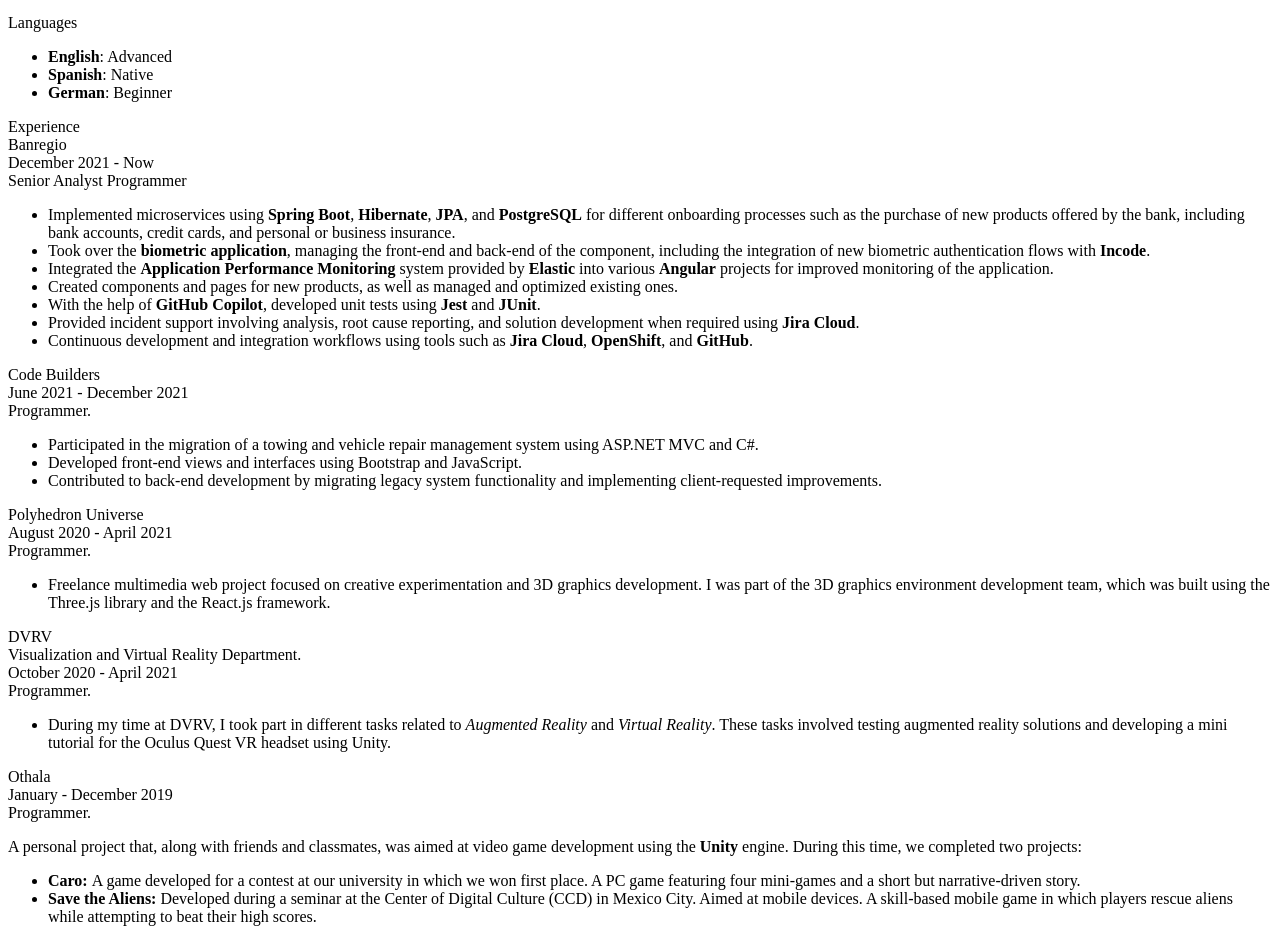
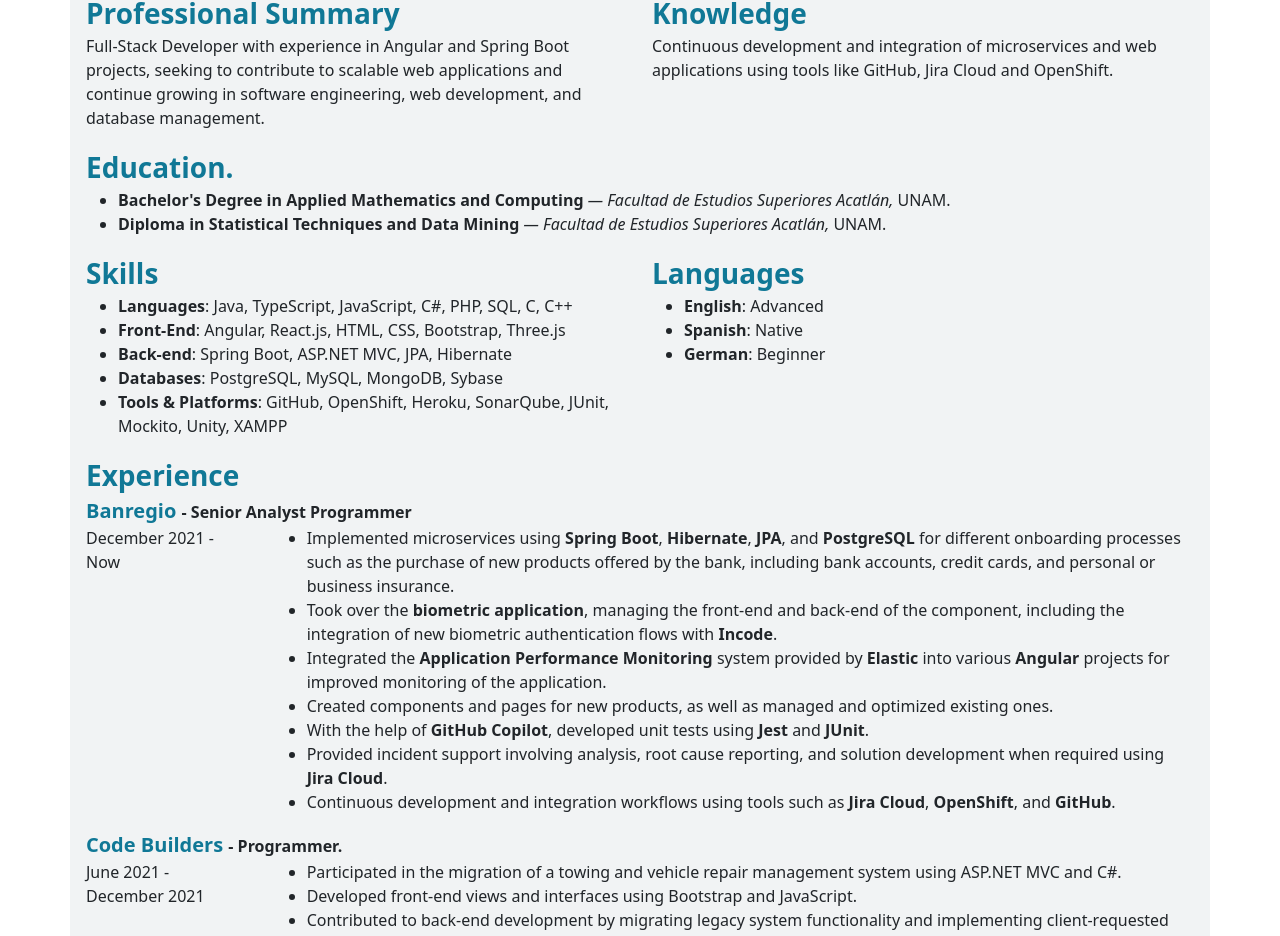
Before and after one commit to maumlz/maumlz.github.io, an Angular app: page /#/resume in a window 1280 px wide. Shown: the part 1860-2796 px from the top of the page. Built offline with nearby package versions, Linux system fonts and the light colour scheme.

Commit message:
se agregan librerias bootstrap y localize

```diff
--- a/angular.json
+++ b/angular.json
@@ -24,7 +24,8 @@
                 "input": "public"
               }
             ],
-            "styles": ["src/styles.css"]
+            "styles": ["src/styles.css"],
+            "polyfills": ["@angular/localize/init"]
           },
           "configurations": {
             "production": {
@@ -65,7 +66,10 @@
         "test": {
           "builder": "@angular/build:unit-test"
         }
-      }
+      },
+      "i18n": {
+        "sourceLocale": "en-US"
+       }
     }
   }
 }
--- /dev/null
+++ b/messages.json
@@ -0,0 +1,4 @@
+{
+  "locale": "en-US",
+  "translations": {}
+}
--- a/package.json
+++ b/package.json
@@ -19,6 +19,8 @@
     "@angular/forms": "^21.2.0",
     "@angular/platform-browser": "^21.2.0",
     "@angular/router": "^21.2.0",
+    "@popperjs/core": "^2.11.8",
+    "bootstrap": "^5.3.8",
     "rxjs": "~7.8.0",
     "tslib": "^2.3.0"
   },
@@ -26,6 +28,7 @@
     "@angular/build": "^21.2.13",
     "@angular/cli": "^21.2.13",
     "@angular/compiler-cli": "^21.2.0",
+    "@angular/localize": "^21.2.15",
     "jsdom": "^28.0.0",
     "prettier": "^3.8.1",
     "typescript": "~5.9.2",
--- a/src/app/app.css
+++ b/src/app/app.css
@@ -0,0 +1,7 @@
+* {
+    margin: 0;
+    padding: 0;
+    border: 0;
+    font-size: 14px;
+    vertical-align: baseline;
+}
--- a/src/app/pages/resume/resume.css
+++ b/src/app/pages/resume/resume.css
@@ -0,0 +1,188 @@
+.container {
+    background-color: var(--secondary-color);
+    color: var(--main-color);
+    padding: 1rem;
+}
+
+@media print {
+   * {
+        margin: 0;
+        padding: 0;
+        border: 0;
+        font-family: Avenir, Verdana, sans-serif;
+        font-size: 11pt;
+        text-align: justify;
+        box-sizing: border-box;
+    }
+
+    body{
+        margin: 0.2cm 0.75cm;
+        background-color: rgb(241, 243, 244);
+    }
+
+    img, canvas {
+        display: none;
+    }
+
+    #name {
+        font-size: 22pt;
+        font-weight: 900;
+    }
+
+    #sub-name{
+        font-size: 14pt;
+        font-style: italic;
+    }
+
+    #contact{
+        position: absolute;
+        right: 1cm;
+        top: 1%;
+        text-align: right;
+    }
+
+    #email {
+        color: #107896;
+        font-size: 10pt;
+        text-decoration: none;
+    }
+
+    .row{
+        display: flex;
+        flex-flow: row wrap;
+    }
+
+    #other .column, #about .column{
+        width: 50%;
+    }
+
+    .title1 {
+        font-weight: bold;
+        padding: 0.15cm 0.25cm;
+        border-bottom: solid 2px rgba(0, 0, 0, 0.308);
+    }
+
+    .content1 {
+        padding: 0.15cm 0.25cm;
+    }
+
+    .title2{
+        font-weight: bolder;
+        padding: 0.15cm 0.25cm;
+        text-align: center;
+        border-bottom: solid 2px rgba(0, 0, 0, 0.308);
+        min-width: 20%;
+    }
+
+    .content2 {
+        width: 100%;
+        padding: 0.15cm 0.25cm;
+    }
+
+    #experience .column,
+    #skills .column,
+    #edu .column {
+        max-width: 80%;
+    }
+
+    #experience .row {
+        margin-bottom: 0.25cm;
+    }
+
+    .exp-title {
+        font-weight: bolder;
+        width: 17.5%;
+        padding: 0.2cm;
+    }
+
+    .title3 {
+        text-align: center;
+    }
+
+    .content3 {
+        padding: 0.15cm 0.25cm;
+        line-height: 0.5cm;
+
+        ul {
+          list-style-position:inside !important;
+          list-style-type: disc !important;
+        }
+    }
+
+    .subtitle {
+        font-weight: bold;
+        padding: 0.15cm 0.25cm;
+    }
+
+    .date {
+        text-align: center;
+        font-size: 7pt;
+        font-weight: lighter;
+        font-style: italic;
+        margin-top: 0.2cm;
+        padding-left: 20%;
+        padding-right: 20%;
+    }
+
+    .skill-title{
+        width: 20%;
+    }
+
+    .skill-container {
+        width: 75%;
+        display: flex;
+        flex-flow: wrap;
+        justify-content: space-around;
+    }
+
+    .skill {
+        padding: 0.0cm 0.3cm 0.1cm .3cm;
+        margin: 0 0.1cm 0 0.1cm;
+        border-radius: 15px;
+        width: max-content;
+        height: max-content;
+        background-color:#107896;
+        color: white
+    }
+
+    .skill span {
+        font-size: 6.5pt;
+        background-color: red;
+        line-height: 0;
+    }
+
+    ul {
+        padding-left: 0.2cm;
+        list-style-position: inside;
+        list-style-type: none;
+    }
+
+    .content2 ul {
+        margin: 0;
+        padding: 0;
+        display: flex;
+        flex-flow: row wrap;
+    }
+
+    li {
+        font-size: 10pt;
+    }
+
+    li b {
+        font-size: 10pt;
+    }
+
+    #edu .content2 {
+        max-width: 80%;
+
+    }
+
+    .title1, .title2, .title3 {
+        color: rgb(16, 120, 150);
+    }
+
+    .abr {
+        font-size: 6pt;
+        text-align: center;
+    }
+}
--- a/src/app/pages/resume/resume.html
+++ b/src/app/pages/resume/resume.html
@@ -1,9 +1,14 @@
-<div>
+<div class="container">
+  <div class="row">
+    <!-- TODO: Implement bootstrap gutter -->
+    <div class="col">
+      <div class="row">
         <canvas></canvas>
-  <div>
+      </div>
+      <div class="row">
         <img src="/assets/me.jpg" alt="me" />
-    <div>Mauricio Meléndez</div>
-    <div>Software Developer</div>
+        <div class="name">Mauricio Meléndez</div>
+        <div class="sub-name">Software Developer</div>
         <div>
           <a href="mailto:mauricio_esteban@live.com">mauricio_esteban@live.com</a> <br />
           <a href="https://maumlz.github.io">maumlz.github.io</a> <br />
@@ -16,28 +21,42 @@
         </div>
       </div>
     </div>
+  </div>
 
-<div>
-  <div>
-    <div>Professional Summary</div>
-    <div>
-      Full-Stack Developer with experience in Angular and Spring Boot projects, seeking to
-      contribute to scalable web applications and continue growing in software engineering, web
-      development, and database management.
+  <div class="row">
+    <div class="col">
+      <div class="row">
+        <div class="col fs-3 fw-bold">
+          <span class="align-middle">Professional Summary</span>
+        </div>
+        <div class="col fs-3 fw-bold">
+          <span class="align-middle">Knowledge</span>
         </div>
       </div>
-  <div>
-    <div>Knowledge</div>
-    <div>
-      Continuous development and integration of microservices and web applications using tools like
-      GitHub, Jira Cloud and OpenShift.
+      <div class="row text-dark">
+        <div class="col">
+          <p>
+            Full-Stack Developer with experience in Angular and Spring Boot projects, seeking to
+            contribute to scalable web applications and continue growing in software engineering,
+            web development, and database management.
+          </p>
+        </div>
+        <div class="col">
+          <p>
+            Continuous development and integration of microservices and web applications using tools
+            like GitHub, Jira Cloud and OpenShift.
+          </p>
+        </div>
       </div>
     </div>
   </div>
 
-<div>
-  <div>Education.</div>
-  <div>
+  <div class="row">
+    <div class="col">
+      <div class="fs-3 fw-bold">
+        <span>Education.</span>
+      </div>
+      <div class="text-dark">
         <ul>
           <li>
             <b> Bachelor's Degree in Applied Mathematics and Computing </b>
@@ -52,11 +71,20 @@
         </ul>
       </div>
     </div>
+  </div>
 
-<div>
-  <div>
-    <div>Skills</div>
-    <div>
+  <div class="row">
+    <div class="col">
+      <div class="row">
+        <div class="col fs-3 fw-bold">
+          <span>Skills</span>
+        </div>
+        <div class="col fs-3 fw-bold">
+          <span>Languages</span>
+        </div>
+      </div>
+      <div class="row text-dark">
+        <div class="col">
           <ul>
             <li><b>Languages</b>: Java, TypeScript, JavaScript, C#, PHP, SQL, C, C++</li>
             <li><b>Front-End</b>: Angular, React.js, HTML, CSS, Bootstrap, Three.js</li>
@@ -68,10 +96,7 @@
             </li>
           </ul>
         </div>
-  </div>
-  <div>
-    <div>Languages</div>
-    <div>
+        <div class="col">
           <ul>
             <li><b>English</b>: Advanced</li>
             <li><b>Spanish</b>: Native</li>
@@ -80,18 +105,29 @@
         </div>
       </div>
     </div>
+  </div>
 
-<div>
-  <div>Experience</div>
-  <div>
-    <div>
-      <div>
-        <div>Banregio</div>
-        <div>December 2021 - Now</div>
+  <div class="row">
+    <div class="col">
+      <div class="row">
+        <div class="col">
+          <span class="fs-3 fw-bold">Experience</span>
         </div>
-      <div>
-        <div>Senior Analyst Programmer</div>
-        <div>
+      </div>
+
+      <div class="row fw-bold">
+        <div class="col">
+          <div class="fs-5">
+            Banregio <span class="fs-6 text-dark">- Senior Analyst Programmer</span>
+          </div>
+        </div>
+      </div>
+
+      <div class="row text-dark">
+        <div class="col-2">
+          <span class="fs-6">December 2021 - Now</span>
+        </div>
+        <div class="col">
           <ul>
             <li>
               Implemented microservices using <b>Spring Boot</b>, <b>Hibernate</b>, <b>JPA</b>, and
@@ -128,16 +164,18 @@
           </ul>
         </div>
       </div>
+
+      <div class="row fw-bold">
+        <div class="col">
+          <div class="fs-5">Code Builders <span class="fs-6 text-dark">- Programmer.</span></div>
+        </div>
       </div>
 
-    <div>
-      <div>
-        <div>Code Builders</div>
-        <div>June 2021 - December 2021</div>
+      <div class="row text-dark">
+        <div class="col-2">
+          <span class="fs-6">June 2021 - December 2021</span>
         </div>
-      <div>
-        <div>Programmer.</div>
-        <div>
+        <div class="col">
           <ul>
             <li>
               Participated in the migration of a towing and vehicle repair management system using
@@ -151,38 +189,21 @@
           </ul>
         </div>
       </div>
-    </div>
 
-    <div>
-      <div>
-        <div>Polyhedron Universe</div>
-        <div>August 2020 - April 2021</div>
-      </div>
-      <div>
-        <div>Programmer.</div>
-        <div>
-          <ul>
-            <li>
-              Freelance multimedia web project focused on creative experimentation and 3D graphics
-              development. I was part of the 3D graphics environment development team, which was
-              built using the Three.js library and the React.js framework.
-            </li>
-          </ul>
+      <div class="row fw-bold">
+        <div class="col">
+          <div class="fs-5">
+            Visualization and Virtual Reality Department.
+            <span class="fs-6 text-dark">- Programmer.</span>
           </div>
         </div>
       </div>
 
-    <div>
-      <div>
-        <div>
-          DVRV
-          <div>Visualization and Virtual Reality Department.</div>
+      <div class="row text-dark">
+        <div class="col-2">
+          <span class="fs-6"> October 2020 - April 2021 </span>
         </div>
-        <div>October 2020 - April 2021</div>
-      </div>
-      <div>
-        <div>Programmer.</div>
-        <div>
+        <div class="col">
           <ul>
             <li>
               During my time at DVRV, I took part in different tasks related to
@@ -193,16 +214,18 @@
           </ul>
         </div>
       </div>
+
+      <div class="row fw-bold">
+        <div class="col">
+          <div class="fs-5">Othala <span class="fs-6 text-dark">- Programmer.</span></div>
+        </div>
       </div>
 
-    <div>
-      <div>
-        <div>Othala</div>
-        <div>January - December 2019</div>
+      <div class="row text-dark">
+        <div class="col-2">
+          <span class="fs-6">January 2019 - September 2020</span>
         </div>
-      <div>
-        <div>Programmer.</div>
-        <div>
+        <div class="col">
           <p>
             A personal project that, along with friends and classmates, was aimed at video game
             development using the <b>Unity</b> engine. During this time, we completed two projects:
@@ -222,16 +245,39 @@
           </ul>
         </div>
       </div>
+
+      <div class="row fw-bold">
+        <div class="col">
+          <div class="fs-5">Freelance <span class="fs-6 text-dark">- Web Developer.</span></div>
+        </div>
       </div>
 
-    <div>
-      <div>
-        <div>Sistema Hera</div>
-        <div>August - December 2018</div>
+      <div class="row text-dark">
+        <div class="col-2">
+          <span class="fs-6">2018 - 2019</span>
         </div>
-      <div>
-        <div>Back-end / Database</div>
-        <div>
+        <div class="col">
+          <ul>
+            <li>
+              Developed a website for a local business using HTML, CSS, and JavaScript. The website
+              included features such as a contact form, an image gallery, and an embedded map for
+              location.
+            </li>
+          </ul>
+        </div>
+      </div>
+
+      <div class="row fw-bold">
+        <div class="col">
+          <div class="fs-5">Sistema Hera <span>-Back-end / Database</span></div>
+        </div>
+      </div>
+
+      <div class="row text-dark">
+        <div class="col-2">
+          <span class="fs-6">August - December 2018</span>
+        </div>
+        <div class="col">
           <ul>
             <li>
               Developed a web-based management system for a high school. I designed and built the
@@ -244,25 +290,20 @@
       </div>
     </div>
   </div>
-</div>
 
-<div>
-  <div>Others</div>
-  <div>
-    <div>
-      <div>Game Summit <span>November 2019</span></div>
-      <div>
-        I was a volunteer for the first major event related to game development in Spanish-speaking
-        countries. The event was organized by Mexican and Spanish studios sponsored by Unity and
-        Epic Games.
+  <div class="row">
+    <div class="col">
+      <div class="row fs-3 fw-bold">
+        <div class="col">
+          <span>Hobbies</span>
         </div>
       </div>
-    <div>
-      <div>Hobbies</div>
-      <div>
+      <div class="row text-dark">
+        <div class="col">
           Interests include reading science fiction and history, listening to music, film photography,
           and DIY technology projects.
         </div>
       </div>
     </div>
   </div>
+</div>
--- a/src/app/pages/resume/resume.ts
+++ b/src/app/pages/resume/resume.ts
@@ -1,4 +1,4 @@
-import { Component } from '@angular/core';
+import { Component, OnInit } from '@angular/core';
 
 @Component({
   selector: 'app-resume',
@@ -6,4 +6,16 @@
   templateUrl: './resume.html',
   styleUrl: './resume.css',
 })
-export class Resume {}
+export class Resume implements OnInit {
+
+  public text: string;
+
+  constructor() {
+    this.text = 'Hello, world!';
+   }
+
+  ngOnInit(): void {
+
+  }
+
+}
--- a/src/styles.css
+++ b/src/styles.css
@@ -1 +1,19 @@
 /* You can add global styles to this file, and also import other style files */
+@import "bootstrap/dist/css/bootstrap.min.css";
+
+
+/*
+Source - https://stackoverflow.com/a/73078556
+Posted by Arslan Akram
+Retrieved 2026-06-01, License - CC BY-SA 4.0
+*/
+
+html { font-size: 10px; }
+
+:root {
+    --main-color: rgb(16, 120, 150);
+    --secondary-color: rgb(241, 243, 244);
+    --font-size-base: 12px !important;
+    --bs-body-font-size: 1rem;  /* Overwrite this variable */
+    font-size: var(--bs-body-font-size);
+}
--- a/tsconfig.app.json
+++ b/tsconfig.app.json
@@ -4,7 +4,7 @@
   "extends": "./tsconfig.json",
   "compilerOptions": {
     "outDir": "./out-tsc/app",
-    "types": []
+    "types": ["@angular/localize"]
   },
   "include": ["src/**/*.ts"],
   "exclude": ["src/**/*.spec.ts"]
```
Also changed, not shown: 2 other files (tests, documents, lock files or other folders). Lines whose indentation alone changed are shown as unchanged.
